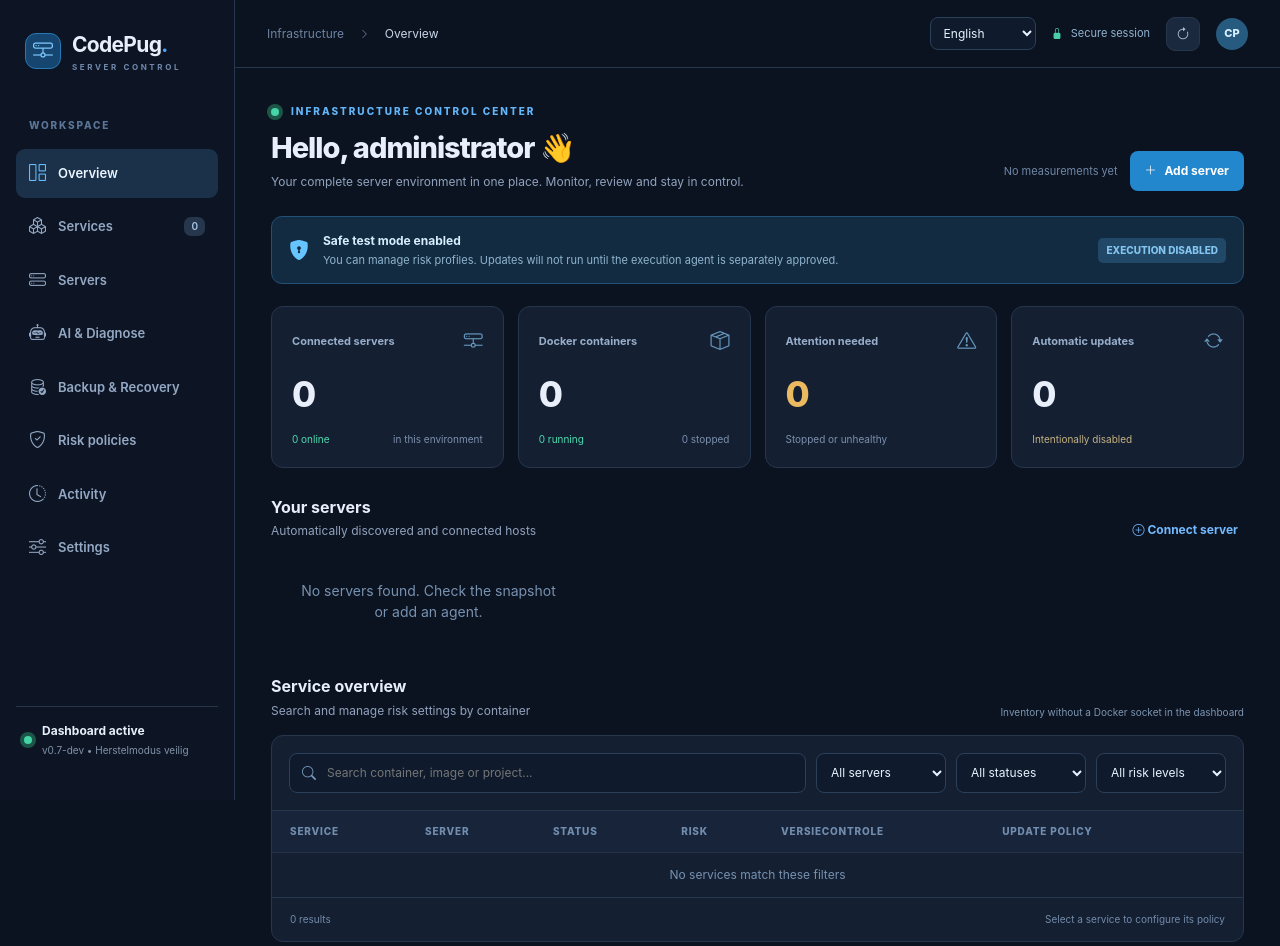
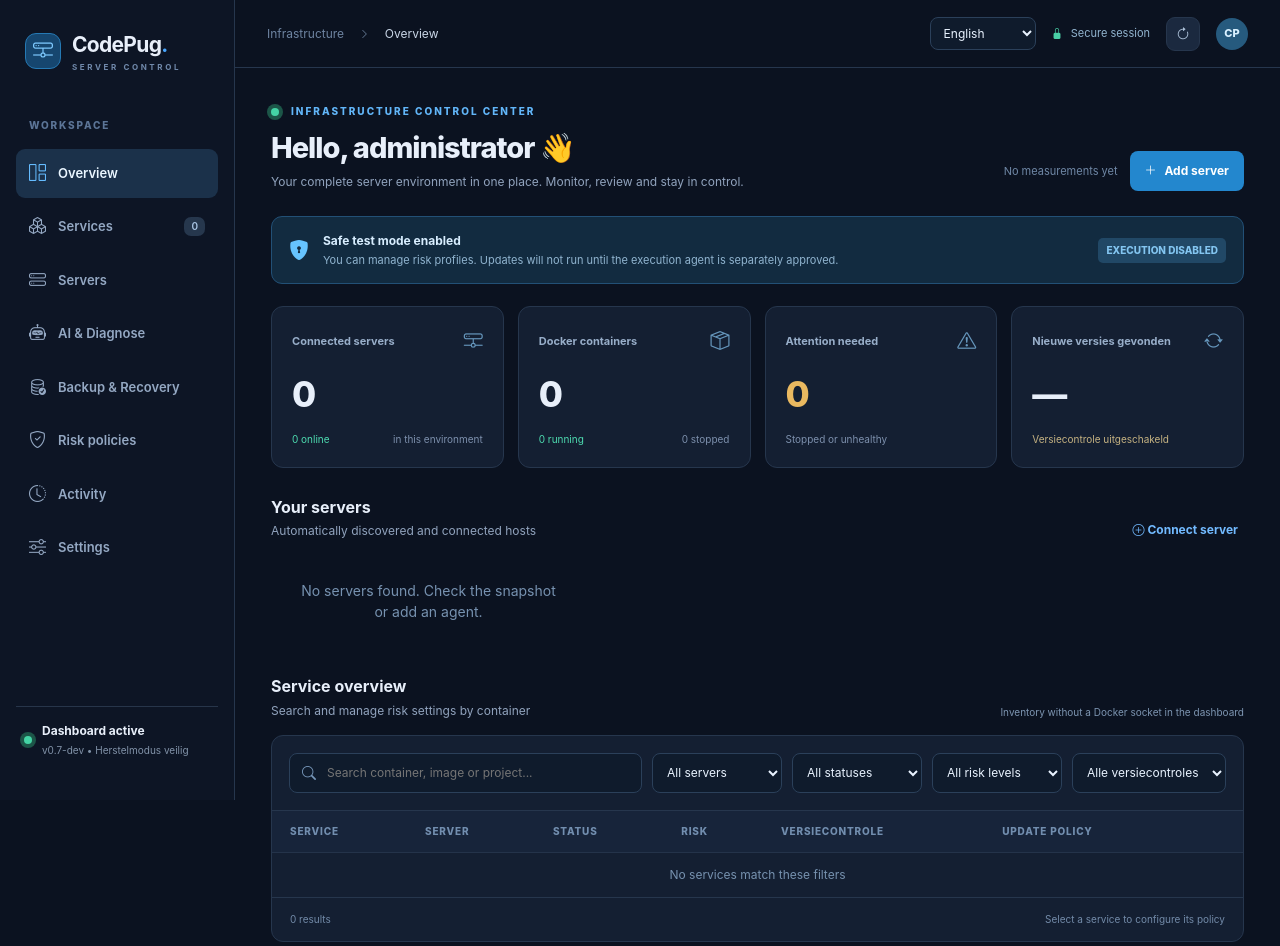
Before and after one commit to Evert-67/MCP, a Python web app: template dashboard/templates/index.html in a window 1280 px wide. Shown: the top 946 px of the page. Run offline with Jinja, Linux system fonts and the light colour scheme; the template is opened without the code that fills it, so the values that code supplies are empty.

Commit message:
ui(v0.7): show verified update candidates on overview and filter by check status

```diff
--- a/dashboard/templates/index.html
+++ b/dashboard/templates/index.html
@@ -25,11 +25,11 @@
     <div class="content">
       <div class="intro"><div><div class="eyebrow"><span class="pulse-dot"></span> INFRASTRUCTURE CONTROL CENTER</div><h1>Goedemorgen, beheerder <span>👋</span></h1><p>Je volledige serveromgeving, helder op één plek. Monitor, beoordeel en houd de controle.</p></div><div class="intro-actions"><span id="updated">Gegevens laden...</span><button class="primary-btn" id="add-server"><i class="bi bi-plus-lg"></i> Server toevoegen</button></div></div>
       <div class="alert-ribbon"><i class="bi bi-shield-lock-fill"></i><div><strong>Veilige testmodus actief</strong><span>Risicoprofielen kun je beheren. Updates worden nog niet uitgevoerd totdat de uitvoeringsagent apart is vrijgegeven.</span></div><span class="ribbon-tag">UITVOERING UIT</span></div>
-      <section class="metrics"><article class="metric"><div class="metric-title">Gekoppelde servers <i class="bi bi-hdd-network"></i></div><div class="metric-number" id="m-servers">—</div><div class="metric-footer"><span class="positive" id="m-online">— online</span><span>in de omgeving</span></div></article><article class="metric"><div class="metric-title">Docker-containers <i class="bi bi-box-seam"></i></div><div class="metric-number" id="m-containers">—</div><div class="metric-footer"><span class="positive" id="m-running">— actief</span><span id="m-stopped">— gestopt</span></div></article><article class="metric"><div class="metric-title">Aandacht vereist <i class="bi bi-exclamation-triangle"></i></div><div class="metric-number warning" id="m-alerts">—</div><div class="metric-footer"><span>Gestopt of ongezond</span></div></article><article class="metric"><div class="metric-title">Automatische updates <i class="bi bi-arrow-repeat"></i></div><div class="metric-number">0</div><div class="metric-footer"><span class="neutral">Bewust geblokkeerd</span></div></article></section>
+      <section class="metrics"><article class="metric"><div class="metric-title">Gekoppelde servers <i class="bi bi-hdd-network"></i></div><div class="metric-number" id="m-servers">—</div><div class="metric-footer"><span class="positive" id="m-online">— online</span><span>in de omgeving</span></div></article><article class="metric"><div class="metric-title">Docker-containers <i class="bi bi-box-seam"></i></div><div class="metric-number" id="m-containers">—</div><div class="metric-footer"><span class="positive" id="m-running">— actief</span><span id="m-stopped">— gestopt</span></div></article><article class="metric"><div class="metric-title">Aandacht vereist <i class="bi bi-exclamation-triangle"></i></div><div class="metric-number warning" id="m-alerts">—</div><div class="metric-footer"><span>Gestopt of ongezond</span></div></article><article class="metric"><div class="metric-title">Nieuwe versies gevonden <i class="bi bi-arrow-repeat"></i></div><div class="metric-number" id="m-updates">—</div><div class="metric-footer"><span class="neutral" id="m-updates-scan">Versiecontrole uitgeschakeld</span></div></article></section>
       <div class="section-head" id="servers"><div><h2>Jouw servers</h2><p>Automatisch ontdekte en gekoppelde hosts</p></div><button class="text-btn" id="add-server-2"><i class="bi bi-plus-circle"></i> Server koppelen</button></div>
       <div class="server-grid" id="server-list"><div class="loading">Servergegevens laden...</div></div>
       <div class="section-head" id="services"><div><h2>Dienstenoverzicht</h2><p>Doorzoek en beheer risico-instellingen per container</p></div><span class="small-muted">Inventarisatie zonder Docker-socket in het dashboard</span></div>
-      <div class="panel"><div class="filterbar"><div class="search"><i class="bi bi-search"></i><input id="search" placeholder="Zoek container, image of project..." autocomplete="off"></div><select id="filter-server" class="filter-select"><option value="">Alle servers</option></select><select id="filter-status" class="filter-select"><option value="">Alle statussen</option><option value="running">Actief</option><option value="stopped">Gestopt</option></select><select id="filter-risk" class="filter-select"><option value="">Alle risico's</option><option value="low">Laag</option><option value="medium">Middel</option><option value="high">Hoog</option><option value="critical">Kritiek</option></select></div><div class="table-responsive"><table class="services-table"><thead><tr><th>DIENST</th><th>SERVER</th><th>STATUS</th><th>RISICO</th><th>VERSIECONTROLE</th><th>UPDATEBELEID</th><th></th></tr></thead><tbody id="service-rows"><tr><td colspan="7" class="loading">Containers laden...</td></tr></tbody></table></div><div class="table-foot"><span id="results-count">— resultaten</span><span>Klik op een dienst om het beleid in te stellen</span></div></div>
+      <div class="panel"><div class="filterbar"><div class="search"><i class="bi bi-search"></i><input id="search" placeholder="Zoek container, image of project..." autocomplete="off"></div><select id="filter-server" class="filter-select"><option value="">Alle servers</option></select><select id="filter-status" class="filter-select"><option value="">Alle statussen</option><option value="running">Actief</option><option value="stopped">Gestopt</option></select><select id="filter-risk" class="filter-select"><option value="">Alle risico's</option><option value="low">Laag</option><option value="medium">Middel</option><option value="high">Hoog</option><option value="critical">Kritiek</option></select><select id="filter-update" class="filter-select"><option value="">Alle versiecontroles</option><option value="candidate">Nieuwere tag</option><option value="not_checked">Niet gecontroleerd</option><option value="unsupported">Niet ondersteund</option><option value="check_failed">Mislukt</option></select></div><div class="table-responsive"><table class="services-table"><thead><tr><th>DIENST</th><th>SERVER</th><th>STATUS</th><th>RISICO</th><th>VERSIECONTROLE</th><th>UPDATEBELEID</th><th></th></tr></thead><tbody id="service-rows"><tr><td colspan="7" class="loading">Containers laden...</td></tr></tbody></table></div><div class="table-foot"><span id="results-count">— resultaten</span><span>Klik op een dienst om het beleid in te stellen</span></div></div>
       <div class="section-head" id="diagnose"><div><h2>AI &amp; Diagnose</h2><p>Onderzoek problemen met ChatGPT, zonder automatisch gegevens te verzenden</p></div><span class="small-muted"><i class="bi bi-shield-lock"></i> Alleen lezen · uitvoering uitgeschakeld</span></div>
       <section class="panel diagnosis-panel" aria-label="AI &amp; Diagnose">
         <div class="diagnosis-grid">
```
